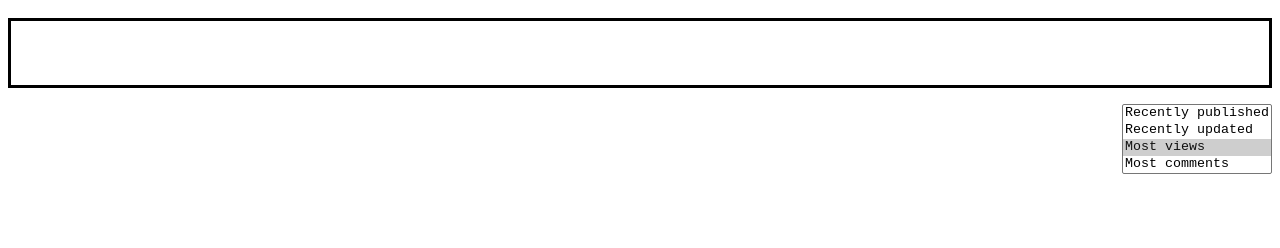
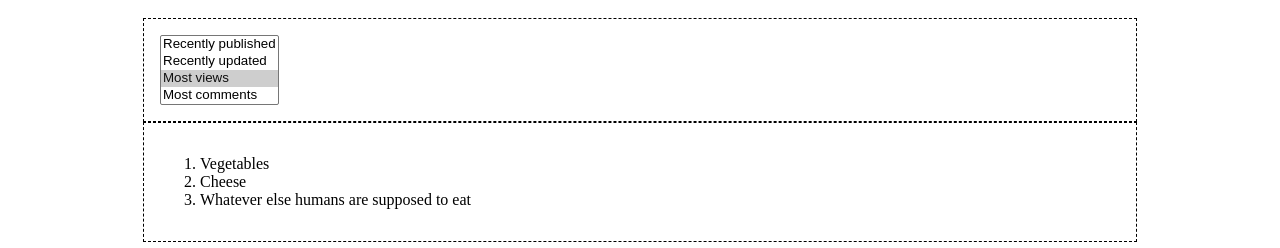
Before and after one commit to markhigham/multi-select-spike, a website: page public/index.html in a window 1280 px wide. Shown: the part 48-296 px from the top of the page. Drawn offline with nearby package versions, Linux system fonts and the light colour scheme.

Commit message:
work in progress but failing

```diff
--- a/public/app.js
+++ b/public/app.js
@@ -1,52 +1,20 @@
-const originalSelect = document.querySelector("#multiSelect");
-originalSelect.classList.add("original-multi-select");
+const ComponentsApp = {
+  data() {
+    return {
+      groceryList: [
+        { id: 0, text: 'Vegetables' },
+        { id: 1, text: 'Cheese' },
+        { id: 2, text: 'Whatever else humans are supposed to eat' }
+      ]
+    }
+  }
+}
 
-const options = [];
-Array.from(originalSelect.options).forEach((o) => {
-  options.push({ text: o.text, value: o.value, selected: o.selected });
-});
+const app = Vue.createApp(ComponentsApp)
 
-// console.table(options);
-// new structure will be
-/*
-<new-wrapper>
-  <select>
-  <button>
-  <hr>
-  <ol>
-    <li>Selected item
-  </ol>
+app.component('todo-item', {
+  props: ['todo'],
+  template: `<li>{{ todo.text }}</li>`
+})
 
-*/
-
-const newWrapper = document.createElement("div");
-newWrapper.classList.add("new-wrapper");
-newWrapper.id = `${originalSelect.id}_wrapper`;
-
-const multiSelect = document.createElement("multiple-select");
-multiSelect.setAttribute("v:bind:options", "existingOptions");
-newWrapper.appendChild(multiSelect);
-
-originalSelect.parentNode.insertBefore(newWrapper, originalSelect);
-
-var app = Vue.createApp({
-  data: {
-    existingOptions: options,
-  },
-});
-
-
-
-app.component("multiple-select", {
-  props: ["existingOptions"],
-  template: `<div>
-    <select>
-      <option v-for="option in existingOptions" v-bind:value="option.value">
-        {{ option.text }}
-      </option>
-    </select>
-    <button>Add</button>
-  </div>`,
-});
-
-app.mount(newWrapper);
+app.mount('#components-app')
--- a/public/index.html
+++ b/public/index.html
@@ -1,6 +1,14 @@
 <html>
   <head>
     <style>
+
+      .grid-row {
+        width: 960px;
+        margin: 0 auto;
+        border: dashed 1px;
+        padding: 1rem;
+      }
+
       .original-multi-select {
         font-family: monospace;
         float:right;
@@ -35,6 +43,26 @@
         <option value="comments">Most comments</option>
       </select>
     </div>
+
+
+    <div class="grid-row">
+      <div id="components-app" class="demo">
+        <ol>
+          <!--
+            Now we provide each todo-item with the todo object
+            it's representing, so that its content can be dynamic.
+            We also need to provide each component with a "key",
+            which will be explained later.
+          -->
+          <todo-item
+            v-for="item in groceryList"
+            v-bind:todo="item"
+            v-bind:key="item.id"
+          ></todo-item>
+        </ol>
+      </div>
+    </div>
+
   </body>
 
   <script src="app.js"></script>
```
